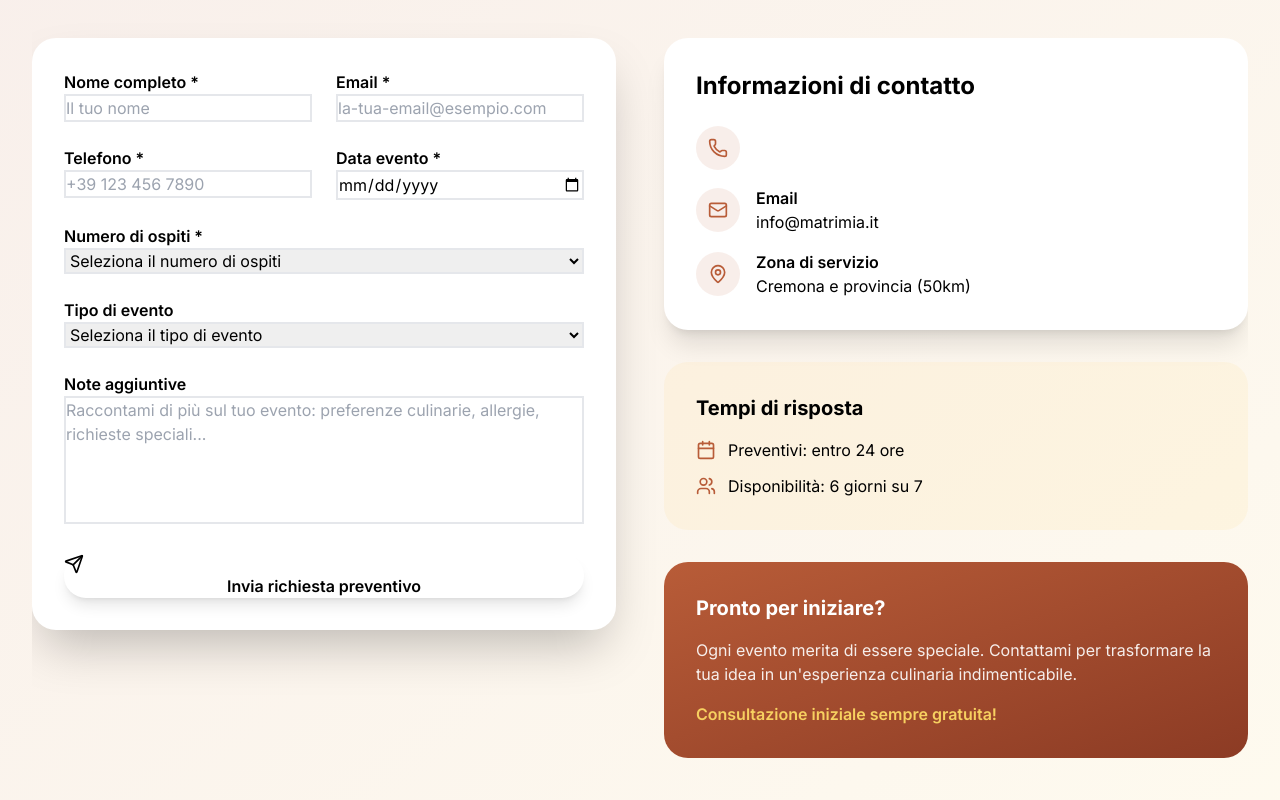
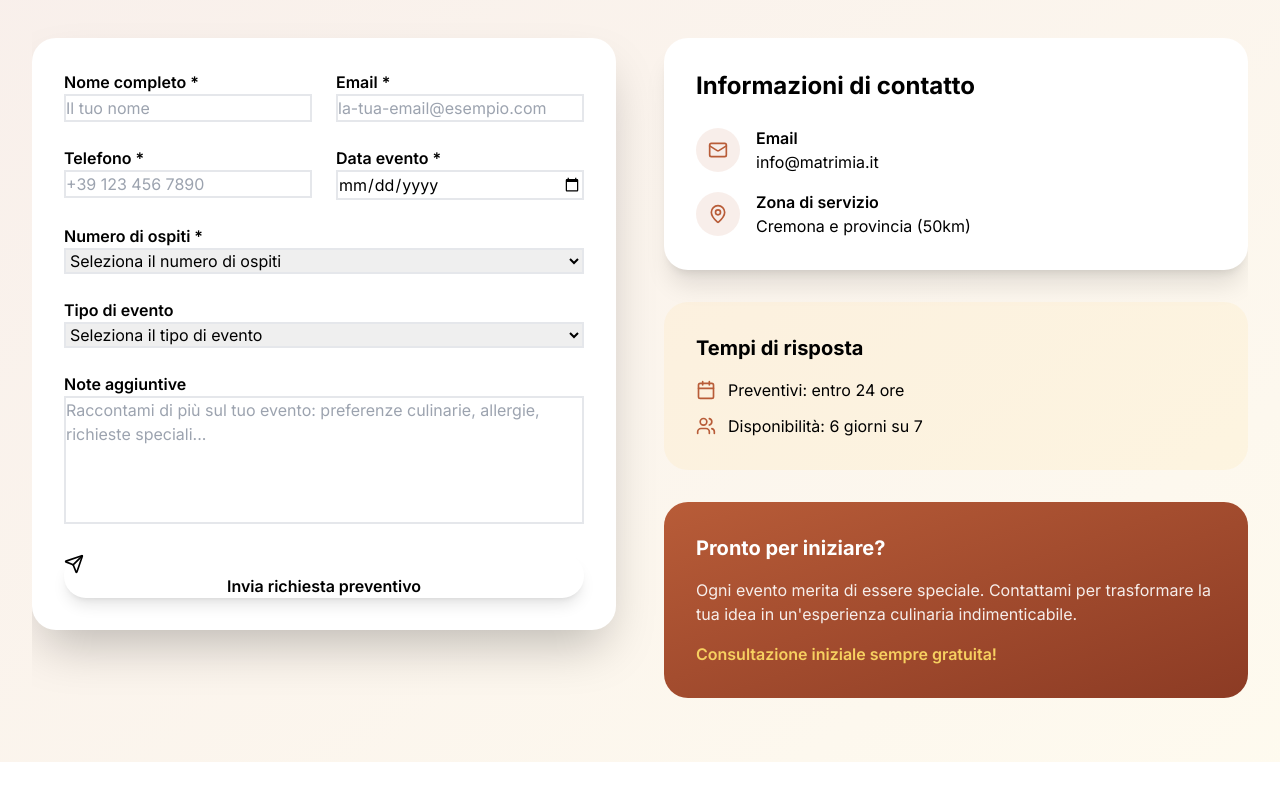
Before and after one commit to mattiaminafo/catering-project, a Next.js app: page / in a window 1280 px wide. Shown: the part 3800-4600 px from the top of the page. After the commit the page ends 4562 px from the top, so only its background shows below. Built offline with nearby package versions, Linux system fonts and the light colour scheme.

Commit message:
tolto telefono

```diff
--- a/components/ContactSection.js
+++ b/components/ContactSection.js
@@ -193,16 +193,16 @@
             <div className="bg-white rounded-3xl shadow-xl p-8">
               <h3 className="text-2xl font-bold text-neutral mb-6">Informazioni di contatto</h3>
 
-              <div className="space-y-4">
-                <div className="flex items-center">
+               <div className="space-y-4">
+              {/* <div className="flex items-center">
                   <div className="bg-primary/10 rounded-full p-3 mr-4">
                     <Phone className="w-5 h-5 text-primary" />
                   </div>
-              {/*     <div>
+                  <div>
                     <p className="font-semibold text-neutral">Telefono</p>
                     <p className="text-neutral/70">+39 328 123 4567</p>
-                  </div>  */}
-                </div>
+                  </div>
+                </div> */}
 
                 <div className="flex items-center">
                   <div className="bg-primary/10 rounded-full p-3 mr-4">
```
